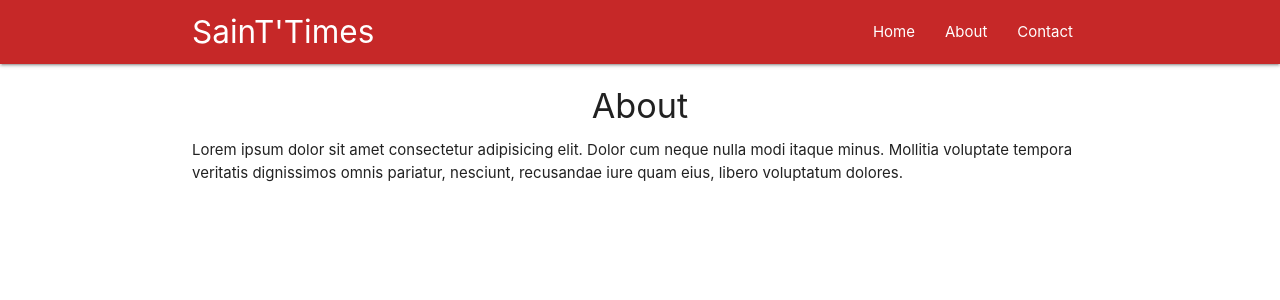
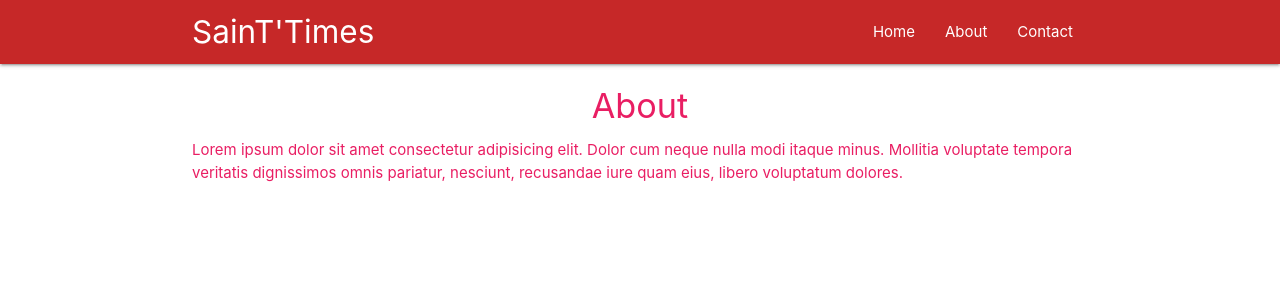
Before and after one commit to Jitgitbit/react-exercise-four, a React (Create React App) app: page /about in a window 1280 px wide. Shown: the top 300 px of the page. Built offline with nearby package versions, Linux system fonts and the light colour scheme.

Commit message:
added a custom HOC, applied it on about

```diff
--- a/src/components/About.jsx
+++ b/src/components/About.jsx
@@ -1,6 +1,7 @@
 import React from 'react'
+import Rainbow from '../hoComponents/Rainbow'
 
-export default function About() {
+function About() {
   return (
     <div className='container'>
       <h4 className="center">About</h4>
@@ -10,3 +11,4 @@ export default function About() {
     </div>
   )
 }
+export default Rainbow(About);
--- /dev/null
+++ b/src/hoComponents/Rainbow.jsx
@@ -0,0 +1,16 @@
+import React from 'react'
+
+export default function (WrappedComponent) {
+
+  const colors = ['green', 'yellow', 'red', 'blue', 'pink', 'purple', 'orange', 'pink', 'black', 'brown'];
+  const randomColor = colors[Math.floor(Math.random() * 9)]
+  const drunkClassName = randomColor + '-text'                        //===>> Materialize css
+
+  return (props) => {
+    return (
+      <div className={drunkClassName}>
+        <WrappedComponent {...props}/>
+      </div>
+    )
+  }
+}
```
